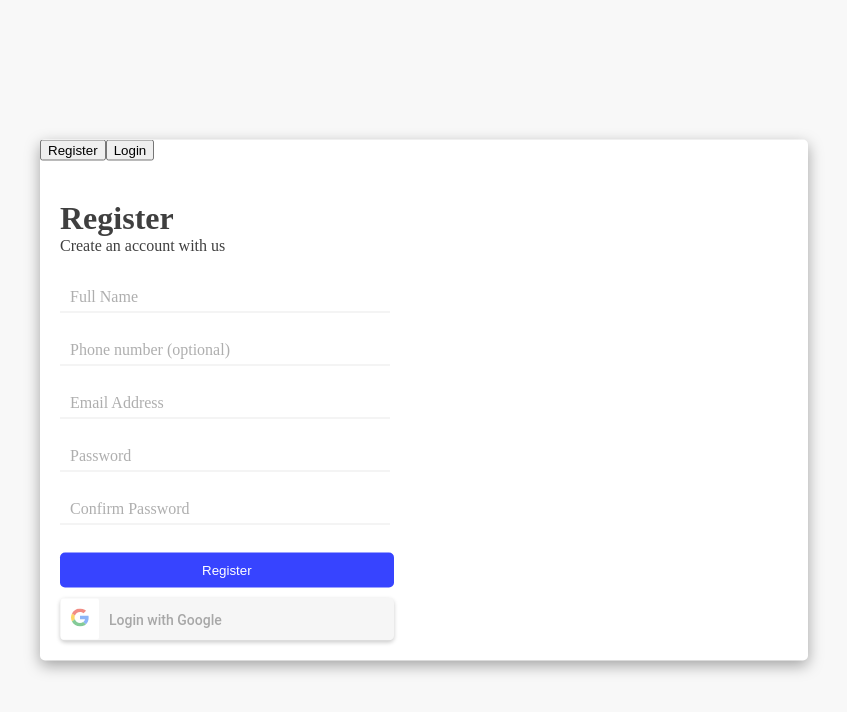
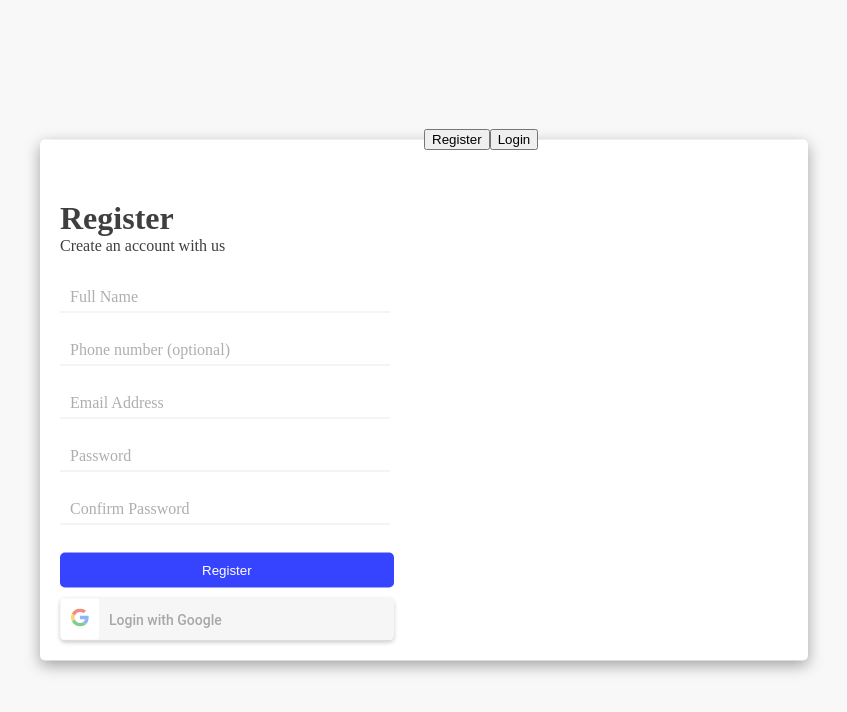
Before and after one commit to DennisRono/auth-sys, a React (Create React App) app: page / in a window 1280 px wide. Shown: the top 712 px of the page, without its empty margins (216-1063 px from the left). Built offline with nearby package versions, Linux system fonts and the light colour scheme.

Commit message:
progress

```diff
--- a/src/css/auth.css
+++ b/src/css/auth.css
@@ -26,6 +26,15 @@ body {
 
 .authWrapper .authContainer .authFlex .authPlay .authControls {
   height: 40px;
+  width: 100%;
+  position: relative;
+}
+
+.authWrapper .authContainer .authFlex .authPlay .authControls .thecontrols {
+  position: absolute;
+  left: 50%;
+  -webkit-transform: translate(0, -50%);
+          transform: translate(0, -50%);
 }
 
 .authWrapper .authContainer .authFlex .authPlay .authReg .authRegFlex {
--- a/src/scss/auth.scss
+++ b/src/scss/auth.scss
@@ -21,6 +21,19 @@ body{
                 box-shadow: rgba(0, 0, 0, 0.35) 0px 5px 15px;
                 .authControls{
                     height: 40px;
+                    width: 100%;
+                    position: relative;
+                    .thecontrols{
+                        position: absolute;
+                        left: 50%;
+                        transform: translate(0, -50%);
+                        .showregform{
+
+                        }
+                        .showlogform{
+
+                        }
+                    }
                 }
                 .authReg{
                     .authRegFlex{
```
Also changed, not shown: cron-logs.json (+1 -1 lines), 1 other file (tests, documents, lock files or other folders).
